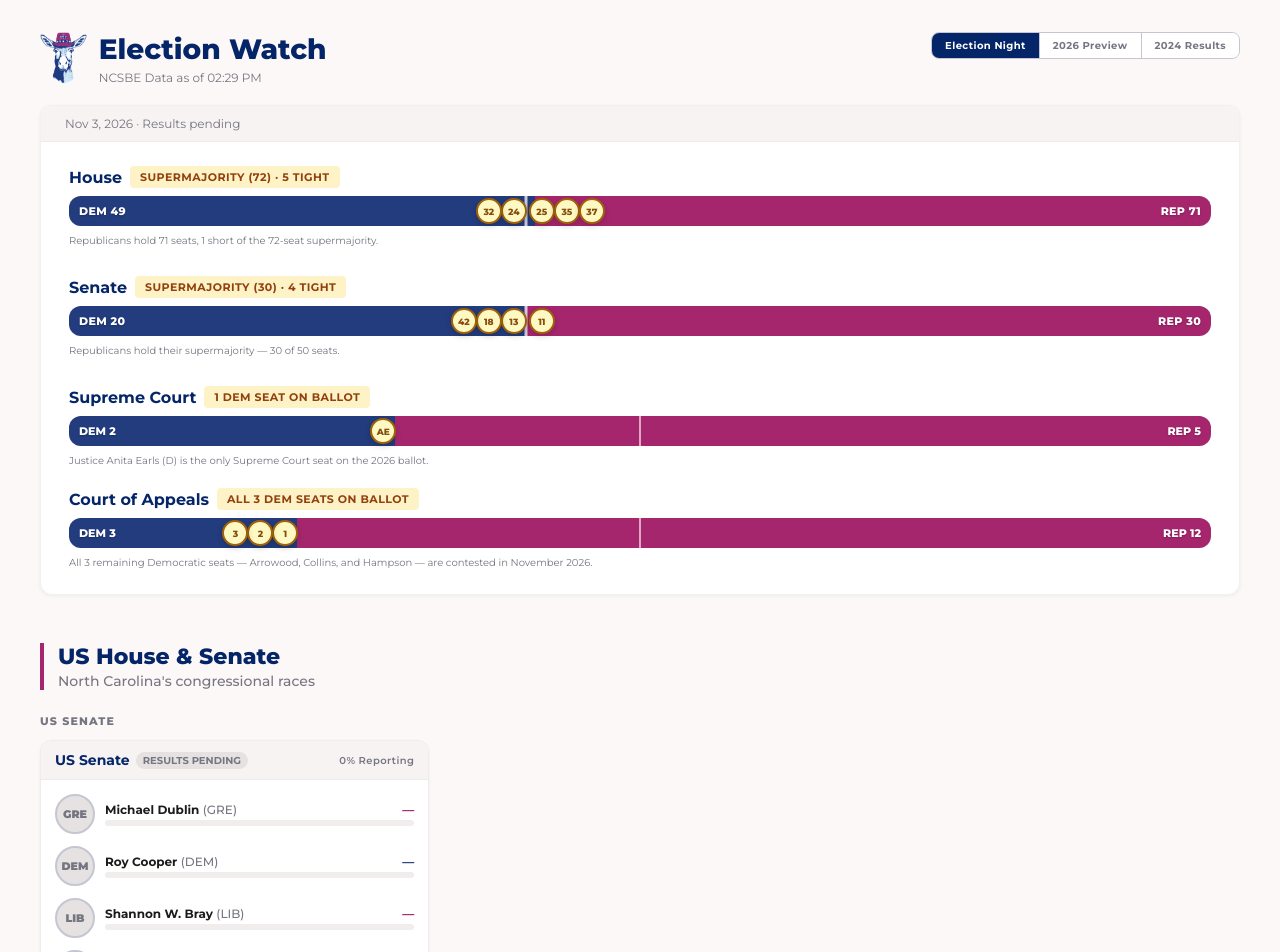
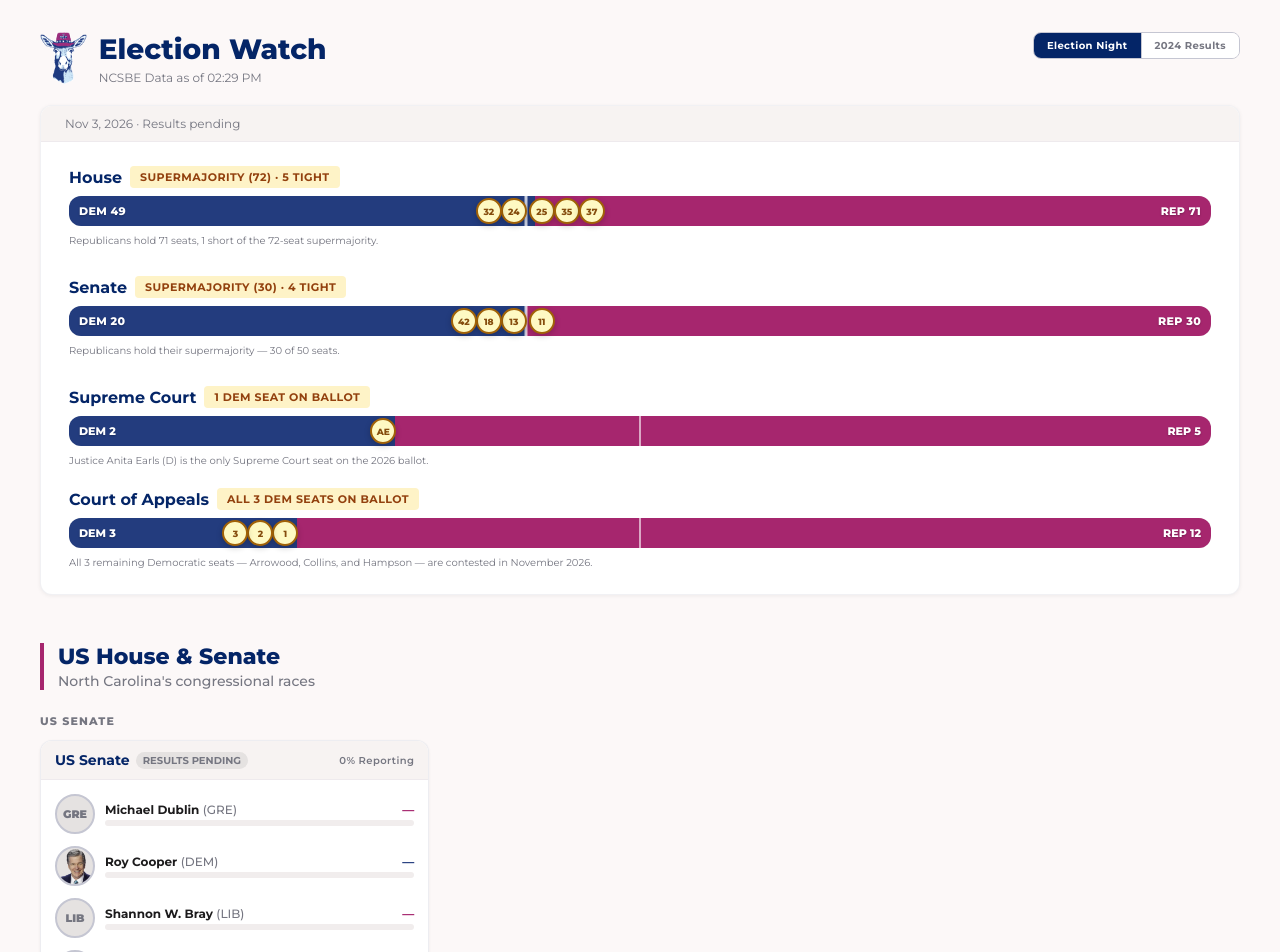
Before and after one commit to jimbaxley/election-results, a Next.js app: page /balance-of-power in a window 1280 px wide. Shown: the top 952 px of the page. Built offline with nearby package versions, Linux system fonts and the light colour scheme.

Commit message:
Remove preview navigation and fix Roy Cooper avatar

```diff
--- a/app/balance-of-power/page.tsx
+++ b/app/balance-of-power/page.tsx
@@ -592,7 +592,6 @@ function SupermajorityHero({
 
   const TABS: { value: Source; label: string }[] = [
     { value: "2026-clean", label: "Election Night" },
-    { value: "2026",       label: "2026 Preview"        },
     { value: "2024",       label: "2024 Results"   },
   ];
 
--- a/lib/candidatePhotos.ts
+++ b/lib/candidatePhotos.ts
@@ -14,7 +14,7 @@ const CANDIDATE_PHOTOS: Record<string, { lastName: string; party: string; photo:
   "1313": { lastName: "gailliard", party: "DEM", photo: "/Gailliard-ISO.png" }, // James D. Gailliard — SD-11
   "1315": { lastName: "grafstein", party: "DEM", photo: "/LG-ISO.png" },        // Lisa Grafstein — SD-13
   "1320": { lastName: "fatmi",     party: "DEM", photo: "/FATMI-Iso.png" },     // Haseeb Fatmi — SD-18
-  "1392": { lastName: "cooper",    party: "DEM", photo: "/Cooper.png" },        // Roy Cooper — US Senate
+  "1393": { lastName: "cooper",    party: "DEM", photo: "/Cooper.png" },        // Roy Cooper — US Senate
   "1379": { lastName: "davis",     party: "DEM", photo: "/ddavis.png" },        // Don Davis — US House District 1
   "2001": { lastName: "arrowood",  party: "DEM", photo: "/arrowood.png" },      // John S. Arrowood — CoA Seat 1
   "2002": { lastName: "hampson",   party: "DEM", photo: "/hampson.png" },       // Tobias (Toby) Hampson — CoA Seat 2
```
